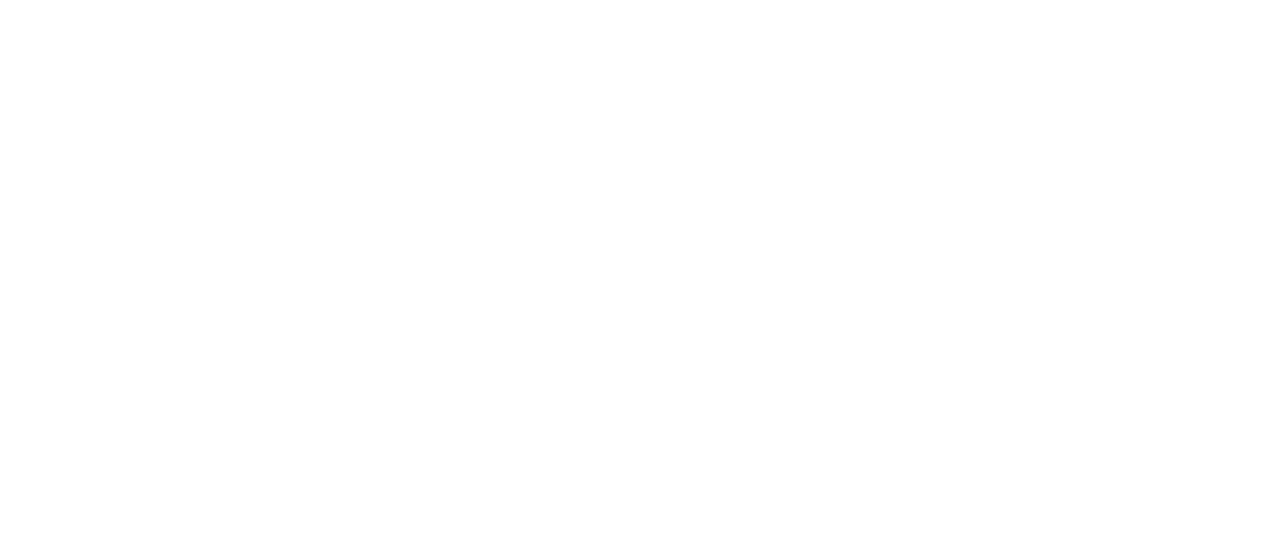
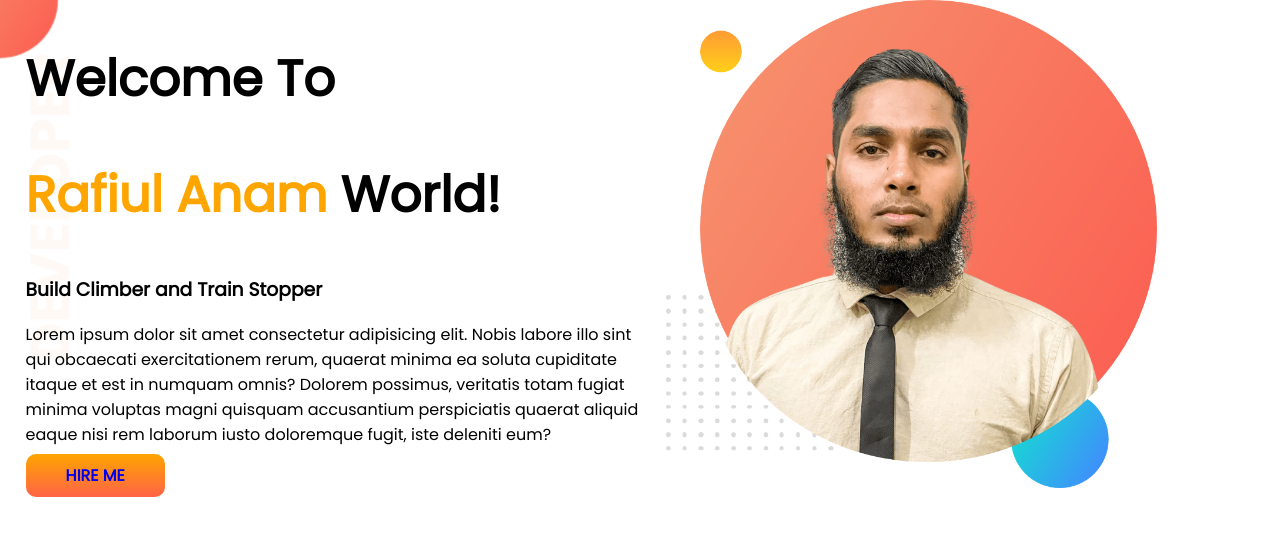
Before and after one commit to rafiulaanam/developer-portfolio, a plain HTML site: page index.html in a window 1280 px wide. Drawn offline with Linux system fonts and the light colour scheme.

Commit message:
top banner added

```diff
--- a/index.html
+++ b/index.html
@@ -5,9 +5,28 @@
     <meta http-equiv="X-UA-Compatible" content="IE=edge">
     <meta name="viewport" content="width=device-width, initial-scale=1.0">
     <title>Developer Portfolio</title>
+    <link rel="preconnect" href="https://fonts.googleapis.com">
+<link rel="preconnect" href="https://fonts.gstatic.com" crossorigin>
+<link href="https://fonts.googleapis.com/css2?family=Poppins&display=swap" rel="stylesheet">
     <link rel="stylesheet" href="style.css">
 </head>
 <body>
+   <section class="top-banner">
+    <div class="half-width">
+        <h1>Welcome To</h1>
+       <h1><span class="orenge-color">Rafiul Anam</span> World!</h1>
+        <h3>Build Climber and Train Stopper</h3>
+        <p>Lorem ipsum dolor sit amet consectetur adipisicing elit. Nobis labore illo sint qui obcaecati exercitationem rerum, quaerat minima ea soluta cupiditate itaque et est in numquam omnis? Dolorem possimus, veritatis totam fugiat minima voluptas magni quisquam accusantium perspiciatis quaerat aliquid eaque nisi rem laborum iusto doloremque fugit, iste deleniti eum?</p>
+        <a class="link-button" target="_blank" href="https://www.linkedin.com/in/rafiulaanam/">HIRE ME</a>
+       </div>
+
+        <div class="half-width">
+            <img src="images/rafi.png" alt="rafi picture">
+        </div>
+   </section>
+
+
+
 
 </body>
 </html>
--- a/style.css
+++ b/style.css
@@ -0,0 +1,37 @@
+body{
+    font-family: 'Poppins', sans-serif;
+    margin: 0;
+}
+
+h1{
+    font-size: 50px;
+}
+.orenge-color{
+    color: orange;
+}
+
+section{
+    display: flex;
+}
+
+.half-width{
+    width: 50%;
+    padding-left: 2%;
+}
+
+.half-width img{
+    width: 80%;
+}
+
+.link-button{
+    text-decoration: none;
+    background-image: linear-gradient(orange, tomato);
+    padding: 10px 40px;
+    border-radius: 10px;
+    font-weight: 700;
+}
+
+.top-banner{
+    background-image: url(images/top-banner.png);
+    background-repeat: no-repeat;
+}
```
Also changed, not shown: images/dream-bg.png (added), images/exp-bg.png (added), images/my-bg.png (added), images/my-bg2.png (added), images/rafi.png (added), images/rafi2.png (added), images/top-banner.png (added).
